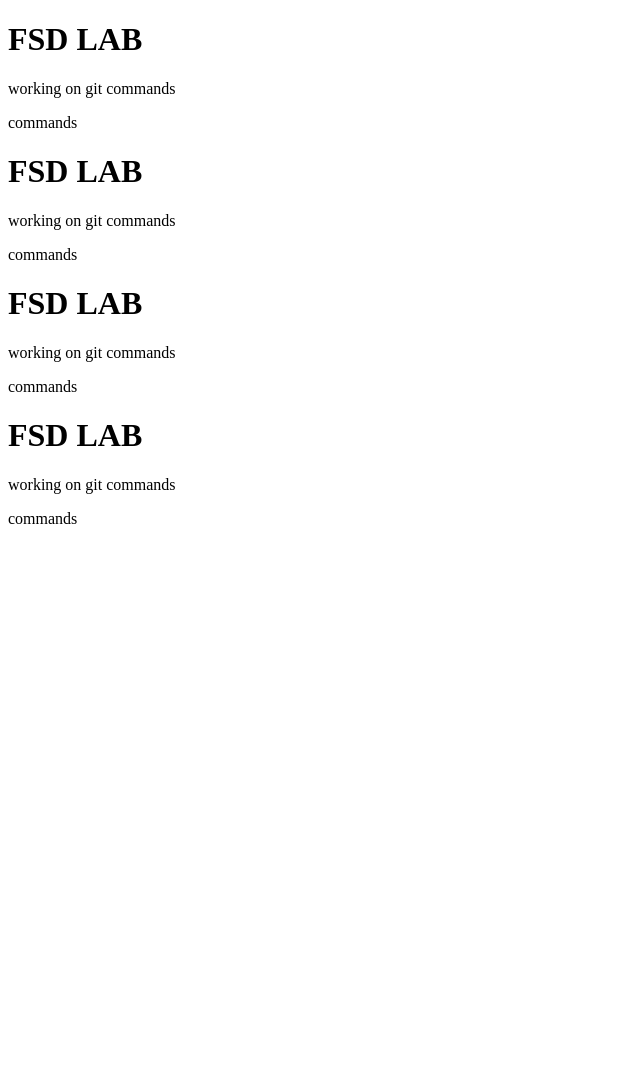
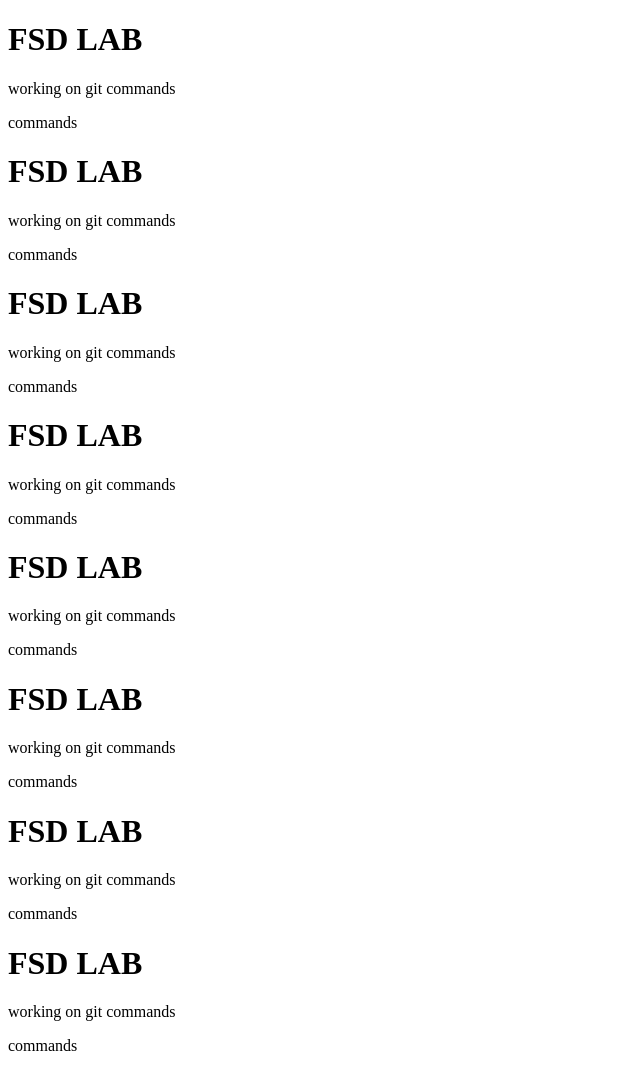
Before and after one commit to JyothsnaReddy-19/gittt_demoo, a plain HTML site: page index.html in a window 1280 px wide. Shown: the whole page, without its empty margins (0-640 px from the left). Before the commit the page ends 800 px from the top, so only its background shows below. Drawn offline with Linux system fonts and the light colour scheme.

Commit message:
commited chnages

```diff
--- a/index.html
+++ b/index.html
@@ -18,6 +18,18 @@
     <h1>FSD LAB</h1>
     <p>working on git commands</p>
     <p>commands</p>
+    <h1>FSD LAB</h1>
+    <p>working on git commands</p>
+    <p>commands</p>
+    <h1>FSD LAB</h1>
+    <p>working on git commands</p>
+    <p>commands</p>
+    <h1>FSD LAB</h1>
+    <p>working on git commands</p>
+    <p>commands</p>
+    <h1>FSD LAB</h1>
+    <p>working on git commands</p>
+    <p>commands</p>
 
 </body>
 </html>
```
